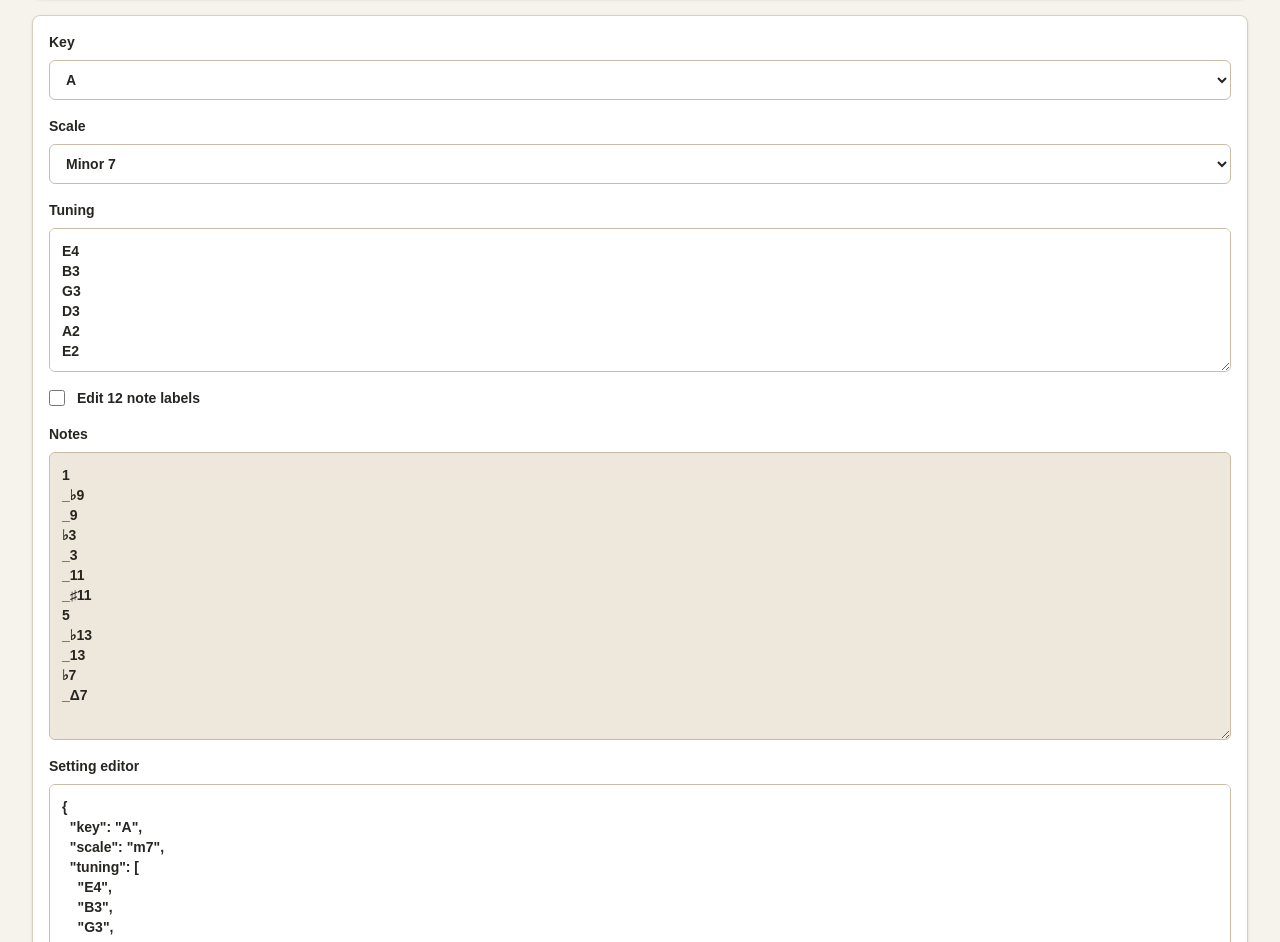
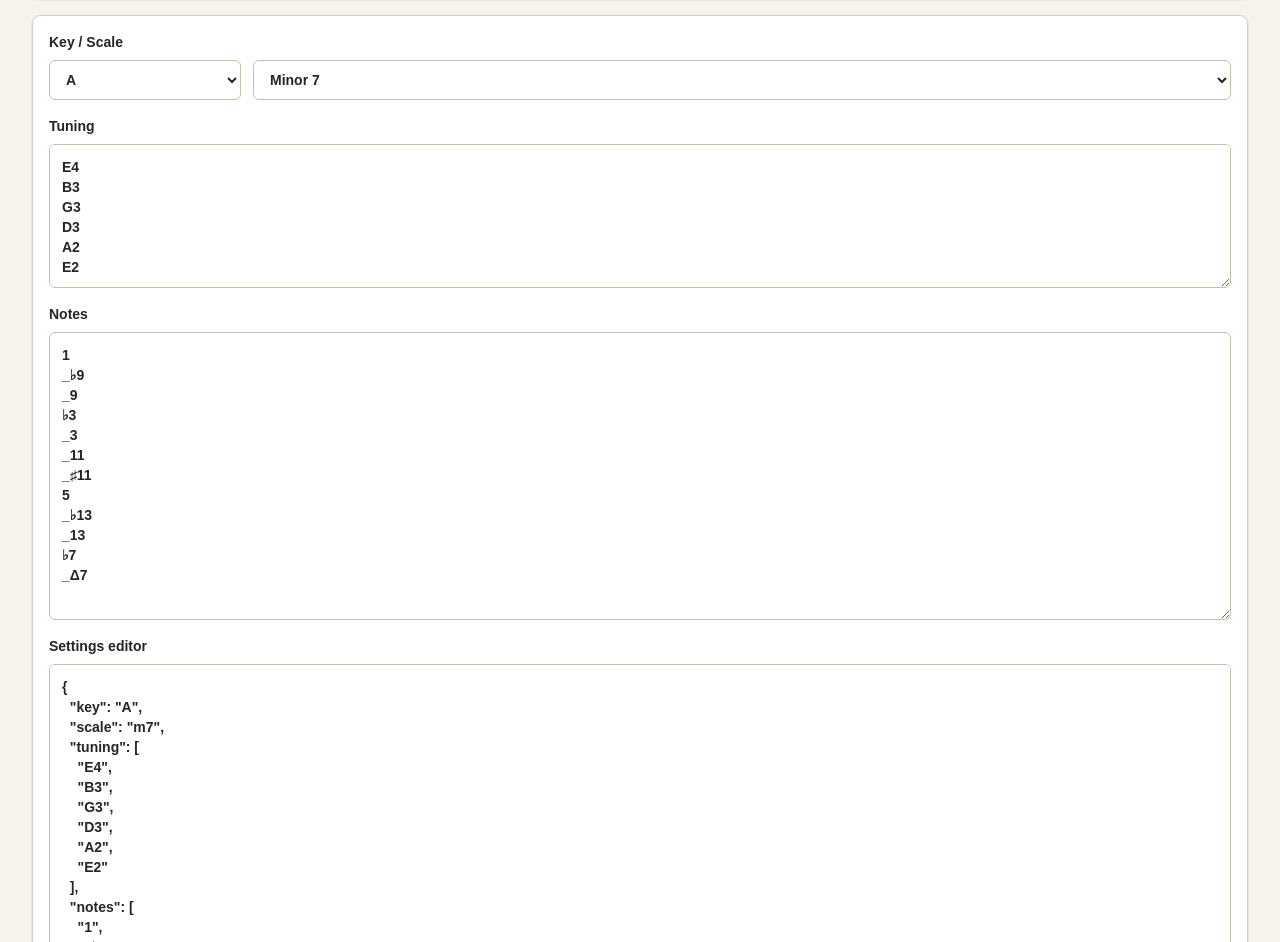
Before and after one commit to wataash/genscale, a Next.js app: page /en in a window 1280 px wide. Shown: the part 390-1332 px from the top of the page. Built offline with nearby package versions, Linux system fonts and the light colour scheme.

Commit message:
app/genscale-app.tsx docs/guitar-scale-web.md e2e/example.spec.ts

```diff
--- a/app/genscale-app.tsx
+++ b/app/genscale-app.tsx
@@ -42,7 +42,6 @@ type AppSettings = {
   key: string;
   scale: string;
   tuning: string[];
-  customMode: boolean;
   notes: string[];
 };
 
@@ -53,13 +52,11 @@ const TRANSLATIONS: Record<
     key: string;
     scale: string;
     tuning: string;
-    editLabels: string;
     notes: string;
     settingEditor: string;
     tokenError: string;
     tuningError: string;
     settingError: string;
-    custom: string;
     fretboardLabel: (key: string, scale: string) => string;
     localeLabel: string;
   }
@@ -69,13 +66,11 @@ const TRANSLATIONS: Record<
     key: "Key",
     scale: "Scale",
     tuning: "Tuning",
-    editLabels: "Edit 12 note labels",
     notes: "Notes",
-    settingEditor: "Setting editor",
+    settingEditor: "Settings editor",
     tokenError: "Notes must contain exactly 12 line-separated tokens.",
     tuningError: "Tuning must contain one note with octave per line.",
-    settingError: "Setting editor must contain valid genscale JSON.",
-    custom: "custom",
+    settingError: "Settings editor must contain valid genscale JSON.",
     fretboardLabel: (key, scale) => `${key} ${scale} guitar scale fretboard`,
     localeLabel: "Language",
   },
@@ -84,13 +79,11 @@ const TRANSLATIONS: Record<
     key: "キー",
     scale: "スケール",
     tuning: "チューニング",
-    editLabels: "12音ラベルを編集",
     notes: "Notes",
     settingEditor: "設定エディタ",
     tokenError: "Notes は行区切りで12個にしてください。",
     tuningError: "チューニングは1行に1つ、音名とオクターブで指定してください。",
     settingError: "設定エディタには有効な genscale JSON を入力してください。",
-    custom: "カスタム",
     fretboardLabel: (key, scale) => `${key} ${scale} ギター指板スケール`,
     localeLabel: "言語",
   },
@@ -329,7 +322,6 @@ function parseSettingsText(text: string): AppSettings | null {
     if (
       typeof settings.key !== "string" ||
       typeof settings.scale !== "string" ||
-      typeof settings.customMode !== "boolean" ||
       !tuning ||
       !notes
     ) {
@@ -344,7 +336,6 @@ function parseSettingsText(text: string): AppSettings | null {
       key: settings.key,
       scale: SCALE_ALIASES[settings.scale] ?? settings.scale,
       tuning,
-      customMode: settings.customMode,
       notes,
     };
   } catch {
@@ -362,17 +353,8 @@ export default function GenscaleApp({ locale }: GenscaleAppProps) {
   const [key, setKey] = useState("A");
   const [scale, setScale] = useState("m7");
   const [tuning, setTuning] = useState(DEFAULT_TUNING);
-  const [customMode, setCustomMode] = useState(false);
-  const [customNotes, setCustomNotes] = useState(noteTokensText("m7"));
-  const [settingEditorText, setSettingEditorText] = useState(() =>
-    settingsText({
-      key: "A",
-      scale: "m7",
-      tuning: linesFromText(DEFAULT_TUNING),
-      customMode: false,
-      notes: scaleTokens("m7"),
-    }),
-  );
+  const [noteText, setNoteText] = useState(noteTokensText("m7"));
+  const [settingEditorText, setSettingEditorText] = useState("");
   const [settingValid, setSettingValid] = useState(true);
   const parsedTuning = useMemo(() => parseTuning(tuning), [tuning]);
   const board = useMemo(
@@ -380,12 +362,7 @@ export default function GenscaleApp({ locale }: GenscaleAppProps) {
     [parsedTuning.noteIndices],
   );
   const rootKey = NOTE_INDICES[ENHARMONICS[key]];
-  const activeTokens = customMode
-    ? customNotes
-        .split(/\n/)
-        .map((line) => line.trim())
-        .filter(Boolean)
-    : scaleTokens(scale);
+  const activeTokens = linesFromText(noteText);
   const labels = parseLabels(
     activeTokens.length === 12 ? activeTokens : scaleTokens(scale),
   );
@@ -402,6 +379,12 @@ export default function GenscaleApp({ locale }: GenscaleAppProps) {
   const yMid = (stringYs[0] + stringYs[stringYs.length - 1]) / 2;
   const ySpread = stringYs[1] - stringYs[0] || CANVAS.stringGap;
   const tokenValid = activeTokens.length === 12;
+  const currentSettingEditorText = settingsText({
+    key,
+    scale,
+    tuning: linesFromText(tuning),
+    notes: linesFromText(noteText),
+  });
 
   useEffect(() => {
     document.documentElement.lang = locale;
@@ -413,23 +396,9 @@ export default function GenscaleApp({ locale }: GenscaleAppProps) {
     const href = URL.createObjectURL(blob);
     const link = document.createElement("a");
     link.href = href;
-    link.download = `${key}-${customMode ? "custom" : scale}.svg`;
+    link.download = `${key}-${scale}.svg`;
     link.click();
     URL.revokeObjectURL(href);
-  }
-
-  function syncSettingEditor(settings: Partial<AppSettings>) {
-    setSettingEditorText(
-      settingsText({
-        key,
-        scale,
-        tuning: linesFromText(tuning),
-        customMode,
-        notes: linesFromText(customNotes),
-        ...settings,
-      }),
-    );
-    setSettingValid(true);
   }
 
   function applySettingEditor(text: string) {
@@ -444,8 +413,7 @@ export default function GenscaleApp({ locale }: GenscaleAppProps) {
     setKey(settings.key);
     setScale(settings.scale);
     setTuning(settings.tuning.join("\n"));
-    setCustomMode(settings.customMode);
-    setCustomNotes(settings.notes.join("\n"));
+    setNoteText(settings.notes.join("\n"));
     setSettingValid(true);
   }
 
@@ -499,15 +467,18 @@ export default function GenscaleApp({ locale }: GenscaleAppProps) {
         <div className="grid gap-4">
           <aside className="order-2 rounded-lg border border-[#d8d0c2] bg-white p-4 shadow-sm">
             <div className="grid gap-4">
-              <label className="grid gap-2 text-sm font-semibold">
-                {t.key}
+              <div className="grid gap-2 text-sm font-semibold">
+                <span>
+                  {t.key} / {t.scale}
+                </span>
+                <div className="grid gap-3 sm:grid-cols-[minmax(8rem,12rem)_minmax(14rem,1fr)]">
                   <select
                     aria-label={t.key}
                     className="h-10 rounded-md border border-[#c9bda9] bg-white px-3 text-base"
                     value={key}
                     onChange={(event) => {
                       setKey(event.target.value);
-                    syncSettingEditor({ key: event.target.value });
+                      setSettingValid(true);
                     }}
                   >
                     {KEY_NAMES.map((name) => (
@@ -516,23 +487,16 @@ export default function GenscaleApp({ locale }: GenscaleAppProps) {
                       </option>
                     ))}
                   </select>
-              </label>
 
-              <label className="grid gap-2 text-sm font-semibold">
-                {t.scale}
                   <select
                     aria-label={t.scale}
-                  className="h-10 rounded-md border border-[#c9bda9] bg-white px-3 text-base disabled:bg-[#eee8dc]"
+                    className="h-10 rounded-md border border-[#c9bda9] bg-white px-3 text-base"
                     value={scale}
-                  disabled={customMode}
                     onChange={(event) => {
                       const nextNotes = scaleTokens(event.target.value);
                       setScale(event.target.value);
-                    setCustomNotes(nextNotes.join("\n"));
-                    syncSettingEditor({
-                      scale: event.target.value,
-                      notes: nextNotes,
-                    });
+                      setNoteText(nextNotes.join("\n"));
+                      setSettingValid(true);
                     }}
                   >
                     {SCALE_NAMES.map((name) => (
@@ -541,7 +505,8 @@ export default function GenscaleApp({ locale }: GenscaleAppProps) {
                       </option>
                     ))}
                   </select>
-              </label>
+                </div>
+              </div>
 
               <label className="grid gap-2 text-sm font-semibold">
                 {t.tuning}
@@ -552,7 +517,7 @@ export default function GenscaleApp({ locale }: GenscaleAppProps) {
                   spellCheck={false}
                   onChange={(event) => {
                     setTuning(event.target.value);
-                    syncSettingEditor({ tuning: linesFromText(event.target.value) });
+                    setSettingValid(true);
                   }}
                 />
               </label>
@@ -563,34 +528,20 @@ export default function GenscaleApp({ locale }: GenscaleAppProps) {
                 </p>
               ) : null}
 
-              <label className="flex items-center gap-3 text-sm font-semibold">
-                <input
-                  className="size-4 accent-[#2d4f47]"
-                  type="checkbox"
-                  checked={customMode}
-                  onChange={(event) => {
-                    setCustomMode(event.target.checked);
-                    syncSettingEditor({ customMode: event.target.checked });
-                  }}
-                />
-                {t.editLabels}
-              </label>
-
               <label className="grid gap-2 text-sm font-semibold">
                 {t.notes}
                 <textarea
-                  className="min-h-72 resize-y rounded-md border border-[#c9bda9] bg-white p-3 font-mono text-sm leading-6 disabled:bg-[#eee8dc]"
-                  value={customNotes}
-                  disabled={!customMode}
+                  className="min-h-72 resize-y rounded-md border border-[#c9bda9] bg-white p-3 font-mono text-sm leading-6"
+                  value={noteText}
                   spellCheck={false}
                   onChange={(event) => {
-                    setCustomNotes(event.target.value);
-                    syncSettingEditor({ notes: linesFromText(event.target.value) });
+                    setNoteText(event.target.value);
+                    setSettingValid(true);
                   }}
                 />
               </label>
 
-              {!tokenValid && customMode ? (
+              {!tokenValid ? (
                 <p className="rounded-md bg-[#fff4df] px-3 py-2 text-sm text-[#7a4f00]">
                   {t.tokenError}
                 </p>
@@ -601,7 +552,7 @@ export default function GenscaleApp({ locale }: GenscaleAppProps) {
                 <textarea
                   aria-label={t.settingEditor}
                   className="min-h-72 resize-y rounded-md border border-[#c9bda9] bg-white p-3 font-mono text-sm leading-6"
-                  value={settingEditorText}
+                  value={settingValid ? currentSettingEditorText : settingEditorText}
                   spellCheck={false}
                   onChange={(event) => applySettingEditor(event.target.value)}
                 />
@@ -619,11 +570,8 @@ export default function GenscaleApp({ locale }: GenscaleAppProps) {
             <div className="overflow-x-auto p-4">
               <svg
                 id="fretboard-svg"
-                aria-label={t.fretboardLabel(
-                  key,
-                  customMode ? t.custom : scaleDisplayName(scale),
-                )}
-                className="block min-w-[980px]"
+                aria-label={t.fretboardLabel(key, scaleDisplayName(scale))}
+                className="block w-[1008px] max-w-none sm:w-[1440px]"
                 width={canvasW}
                 height={canvasH}
                 viewBox={`0 0 ${canvasW} ${canvasH}`}
```
Also changed, not shown: 2 other files (tests, documents, lock files or other folders). Lines whose indentation alone changed are shown as unchanged.
